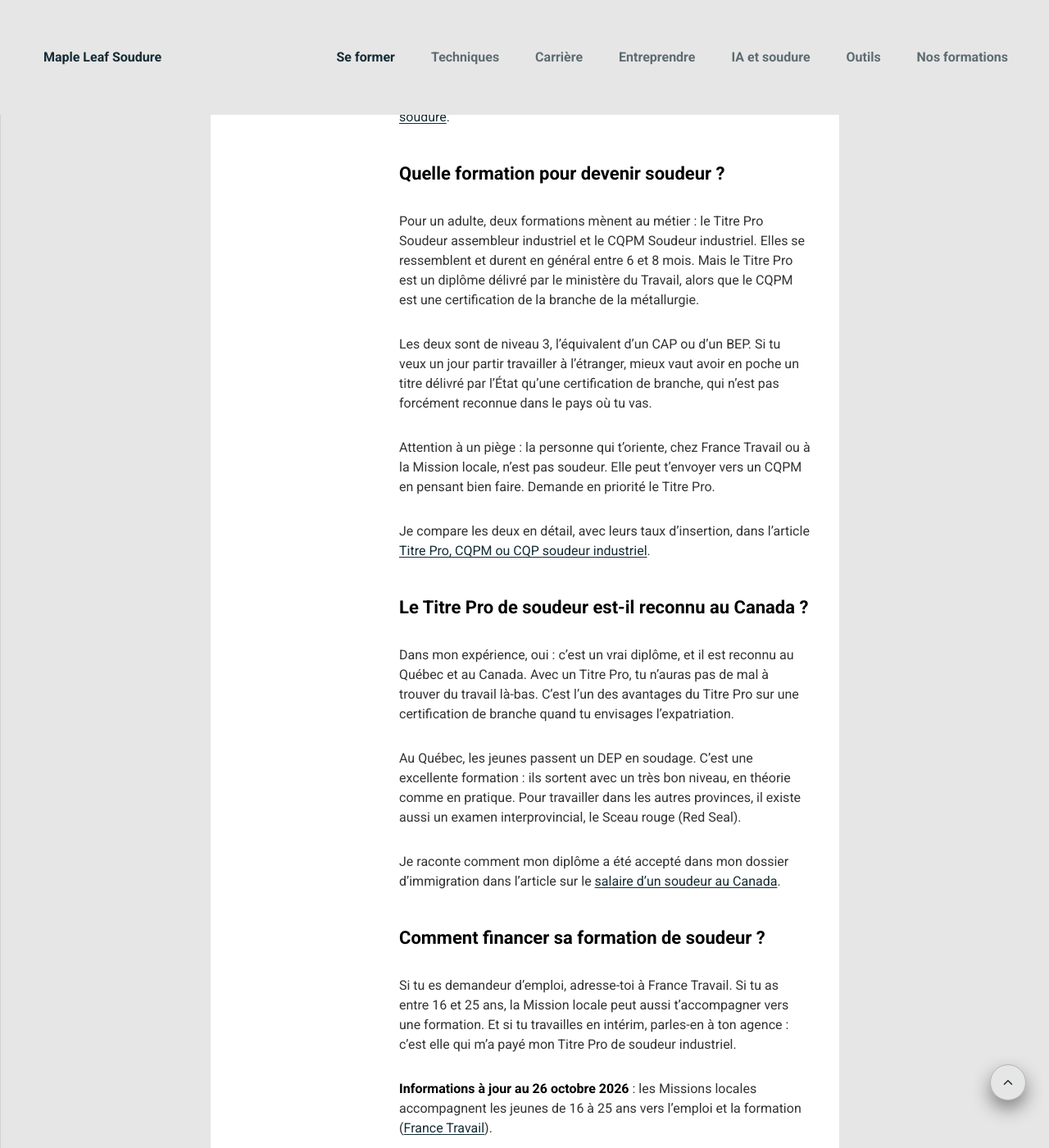
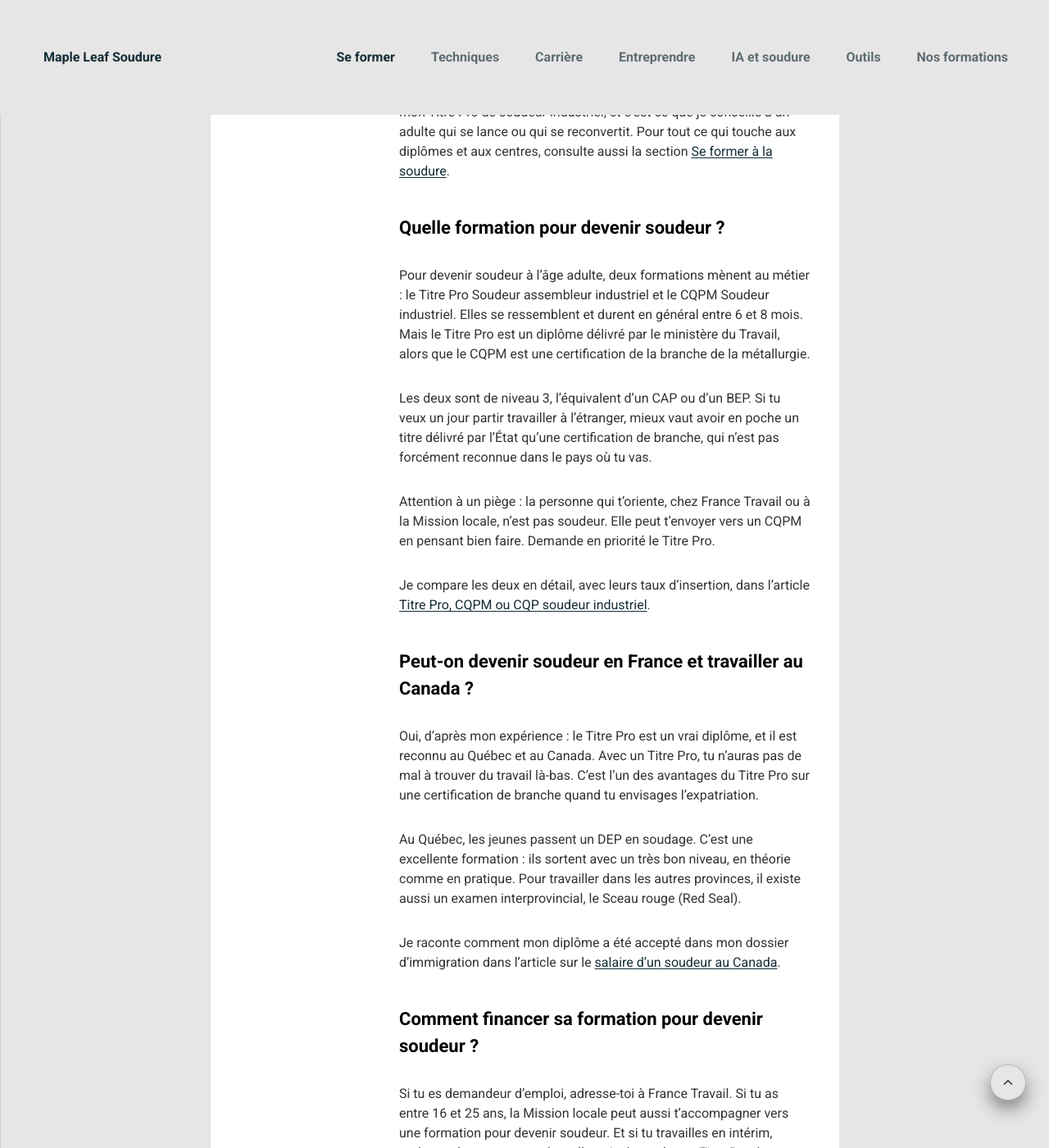
Before and after one commit to wallidguergour/mapleleafsoudure, a Jekyll site: the page built from _posts/2026-10-26-devenir-soudeur.md, in a window 1280 px wide and 1400 px high, scrolled down 1543 px. Shown: the whole window at 82% size. Built offline with Jekyll 4.4.1, drawn with Linux system fonts in a browser that asks for light colours; comment, search, counter and statistics services are not loaded; some of the changed text lies outside the part shown.

Commit message:
Article devenir soudeur : recentré sur « comment devenir soudeur »
- Adresse /formation-soudure/devenir-soudeur/ (fichier renommé), titre,
  description, intertitres et réponses directes alignés sur « devenir
  soudeur » et « comment devenir soudeur » ; renvois vers l'article
  Titre Pro / CQPM gardés pour la comparaison détaillée.
- Commentaires « à vérifier » retirés (choix validés par l'éditeur).
- corrections.json : Paul Emploi, AVPA, saut rouge.

Co-Authored-By: Claude Opus 5.5 <noreply@anthropic.com>

```diff
--- a/_posts/2026-10-26-formation-soudeur.md
+++ b/_posts/2026-10-26-devenir-soudeur.md
@@ -1,11 +1,11 @@
 ---
-title: "Formation soudeur : comment devenir soudeur en France"
-description: "Formation soudeur : Titre Pro ou CQPM, durée, financement, AFPA ou GRETA, puis évolution vers l'inspection. Les conseils d'un chaudronnier-soudeur."
+title: "Comment devenir soudeur en France : formations, financement et parcours"
+description: "Comment devenir soudeur en France : sur le tas ou en formation, Titre Pro, financement, AFPA ou GRETA, puis évoluer. L'avis d'un chaudronnier-soudeur."
 date: 2026-10-26
 category: formation-soudure
 image: https://i.ytimg.com/vi/zWMFhHn-aZM/maxresdefault.jpg
 intro: |
-  Tu veux devenir soudeur, mais tu ne sais pas par où commencer ? Je suis chaudronnier-soudeur, et j'ai repassé mon Titre Pro de soudeur industriel en 2018, en reconversion. Voici la formation à choisir, comment la financer, où la suivre, et comment évoluer ensuite.
+  Tu veux devenir soudeur, mais tu ne sais pas par où commencer ? Je suis chaudronnier-soudeur, et j'ai repassé mon Titre Pro de soudeur industriel en 2018, en reconversion. Voici comment devenir soudeur : la formation à choisir, comment la financer, où la suivre, et comment évoluer ensuite.
 youtube_id: "zWMFhHn-aZM"
 video_title: "Comment Devenir Soudeur en 2026 | Salaire, Formations et Opportunités de Carrière"
 video_description: "Comment devenir soudeur : apprendre sur le tas ou se former, Titre Pro ou CQPM, financement, AFPA ou GRETA, et évolution vers l'Institut de Soudure (IWS, IWT, IWE)."
@@ -35,51 +35,47 @@ chapters:
 
 ## Comment devenir soudeur ?
 
-Il y a deux voies : apprendre sur le tas, dans une entreprise qui accepte de te former, ou suivre une formation diplômante. La première se faisait encore à l'époque de mon BEP, en 2007, mais elle est devenue rare. Aujourd'hui, le plus sûr est de passer un Titre Pro de soudeur, puis de te spécialiser.
+Pour devenir soudeur, il y a deux voies : apprendre sur le tas, dans une entreprise qui accepte de te former, ou suivre une formation diplômante. La première se faisait encore à l'époque de mon BEP, en 2007, mais elle est devenue rare. Aujourd'hui, le plus sûr est de passer un Titre Pro de soudeur, puis de te spécialiser.
 
 Je suis redevenu soudeur en 2018, après une parenthèse dans ma carrière où j'ai testé d'autres métiers, sans le regretter. J'ai repassé mon Titre Pro de soudeur industriel, et c'est ce que je conseille à un adulte qui se lance ou qui se reconvertit. Pour tout ce qui touche aux diplômes et aux centres, consulte aussi la section [Se former à la soudure](/formation-soudure/).
 
 ## Quelle formation pour devenir soudeur ?
 
-Pour un adulte, deux formations mènent au métier : le Titre Pro Soudeur assembleur industriel et le CQPM Soudeur industriel. Elles se ressemblent et durent en général entre 6 et 8 mois. Mais le Titre Pro est un diplôme délivré par le ministère du Travail, alors que le CQPM est une certification de la branche de la métallurgie.
+Pour devenir soudeur à l'âge adulte, deux formations mènent au métier : le Titre Pro Soudeur assembleur industriel et le CQPM Soudeur industriel. Elles se ressemblent et durent en général entre 6 et 8 mois. Mais le Titre Pro est un diplôme délivré par le ministère du Travail, alors que le CQPM est une certification de la branche de la métallurgie.
 
 Les deux sont de niveau 3, l'équivalent d'un CAP ou d'un BEP. Si tu veux un jour partir travailler à l'étranger, mieux vaut avoir en poche un titre délivré par l'État qu'une certification de branche, qui n'est pas forcément reconnue dans le pays où tu vas.
-<!-- à vérifier : la vidéo dit « diplôme niveau 5 » (ancienne nomenclature, niveau V) ; le Titre Pro est aujourd'hui de niveau 3 (RNCP 40037), comme écrit dans l'article Titre Pro / CQPM. -->
 
 Attention à un piège : la personne qui t'oriente, chez France Travail ou à la Mission locale, n'est pas soudeur. Elle peut t'envoyer vers un CQPM en pensant bien faire. Demande en priorité le Titre Pro.
 
 Je compare les deux en détail, avec leurs taux d'insertion, dans l'article [Titre Pro, CQPM ou CQP soudeur industriel](/formation-soudure/titre-pro-cqpm-cqp-soudeur-industriel/).
 
-## Le Titre Pro de soudeur est-il reconnu au Canada ?
+## Peut-on devenir soudeur en France et travailler au Canada ?
 
-Dans mon expérience, oui : c'est un vrai diplôme, et il est reconnu au Québec et au Canada. Avec un Titre Pro, tu n'auras pas de mal à trouver du travail là-bas. C'est l'un des avantages du Titre Pro sur une certification de branche quand tu envisages l'expatriation.
+Oui, d'après mon expérience : le Titre Pro est un vrai diplôme, et il est reconnu au Québec et au Canada. Avec un Titre Pro, tu n'auras pas de mal à trouver du travail là-bas. C'est l'un des avantages du Titre Pro sur une certification de branche quand tu envisages l'expatriation.
 
 Au Québec, les jeunes passent un DEP en soudage. C'est une excellente formation : ils sortent avec un très bon niveau, en théorie comme en pratique. Pour travailler dans les autres provinces, il existe aussi un examen interprovincial, le Sceau rouge (Red Seal).
-<!-- à vérifier : la vidéo affirme qu'un DEP de soudage n'est pas reconnu hors du Québec sans le Sceau rouge, qu'il équivaut à un bac pro, et qu'avec un Titre Pro on accède directement aux autres provinces (Alberta, Ontario, Colombie-Britannique) sans rien repasser. Non repris : à confirmer par une source officielle (règles de certification par province). -->
 
 Je raconte comment mon diplôme a été accepté dans mon dossier d'immigration dans l'article sur le [salaire d'un soudeur au Canada](/carriere-soudeur/salaire-soudeur-canada/).
 
-## Comment financer sa formation de soudeur ?
+## Comment financer sa formation pour devenir soudeur ?
 
-Si tu es demandeur d'emploi, adresse-toi à France Travail. Si tu as entre 16 et 25 ans, la Mission locale peut aussi t'accompagner vers une formation. Et si tu travailles en intérim, parles-en à ton agence : c'est elle qui m'a payé mon Titre Pro de soudeur industriel.
+Si tu es demandeur d'emploi, adresse-toi à France Travail. Si tu as entre 16 et 25 ans, la Mission locale peut aussi t'accompagner vers une formation pour devenir soudeur. Et si tu travailles en intérim, parles-en à ton agence : c'est elle qui m'a payé mon Titre Pro de soudeur industriel.
 
 **Informations à jour au 26 octobre 2026** : les Missions locales accompagnent les jeunes de 16 à 25 ans vers l'emploi et la formation ([France Travail](https://mes-aides.francetravail.fr/trouver-un-emploi/insertion-professionnelle/les-missions-locales/accompagnement-vers-l-emploi-des-jeunes-16-25-ans)).
-<!-- à vérifier : la vidéo dit « Pôle emploi si vous avez plus de 25 ans » ; France Travail accompagne les demandeurs d'emploi sans condition d'âge, la Mission locale s'adressant aux 16-25 ans. Le texte suit la version officielle. -->
 
 Mon cas montre qu'il existe d'autres portes. À l'époque, je n'avais accès ni à France Travail ni à la Mission locale. Je travaillais en intérim dans un tout autre domaine, avec un collègue. Nous étions de bons éléments, jamais en retard, jamais absents, et notre conseillère d'agence nous a récompensés en nous payant à tous les deux un Titre Pro de soudeur industriel.
 
-## Formation soudeur : AFPA ou GRETA ?
+## Où se former pour devenir soudeur : AFPA ou GRETA ?
 
-Je conseille le GRETA. Les GRETA forment dans des lycées professionnels, et quand j'y ai passé mon Titre Pro, en 2017-2018, personne ne comptait les électrodes. Pour apprendre à souder, il faut souder beaucoup : c'est un coup de main à prendre, et tu vas consommer des tonnes d'électrodes et de baguettes.
+Pour devenir soudeur, je conseille le GRETA. Les GRETA forment dans des lycées professionnels, et quand j'y ai passé mon Titre Pro, en 2017-2018, personne ne comptait les électrodes. Pour apprendre à souder, il faut souder beaucoup : c'est un coup de main à prendre, et tu vas consommer des tonnes d'électrodes et de baguettes.
 
 D'après ce que j'en sais, à l'AFPA, les consommables sont limités : tant d'électrodes par jour, tant de baguettes de TIG par jour. Quand on apprend, c'est un vrai frein. Avant de t'inscrire où que ce soit, demande combien de consommables tu pourras utiliser. L'AFPA est un établissement public depuis le 1er janvier 2017 ([ministère du Travail](https://travail-emploi.gouv.fr/lagence-nationale-pour-la-formation-professionnelle-des-adultes-afpa)).
-<!-- à vérifier : la vidéo dit que l'AFPA « me semble privé » et cherche la rentabilité ; selon le ministère du Travail, l'AFPA est un établissement public à caractère industriel et commercial (EPIC) depuis le 1er janvier 2017. Le texte suit la version officielle. La limitation des consommables à l'AFPA est rapportée comme une information de seconde main (« me semble », « de ce que je sais »). -->
 
 Au GRETA, mon formateur était excellent : très bon en théorie, excellent en technique, avec beaucoup d'expérience à l'étranger. Il nous a transmis la passion de la soudure. Je raconte aussi mon passage au GRETA de Lyon, puis comme membre de jury, dans l'article [Titre Pro, CQPM ou CQP soudeur industriel](/formation-soudure/titre-pro-cqpm-cqp-soudeur-industriel/).
 
-## Comment évoluer après une formation de soudeur ?
+## Comment évoluer une fois devenu soudeur ?
 
-Si tu veux monter en niveau, vers l'inspection des soudures, ou devenir technologue ou ingénieur en soudage, tourne-toi vers l'Institut de Soudure. Il prépare aux diplômes internationaux IWS, IWT et IWE. C'est la voie que je vise, et le niveau de formation y est vraiment très élevé.
+Une fois devenu soudeur, si tu veux monter en niveau, vers l'inspection des soudures, ou devenir technologue ou ingénieur en soudage, tourne-toi vers l'Institut de Soudure. Il prépare aux diplômes internationaux IWS, IWT et IWE. C'est la voie que je vise, et le niveau de formation y est vraiment très élevé.
 
 - **IWS**, International Welding Specialist : spécialiste international en soudage.
 - **IWT**, International Welding Technologist : technologue international en soudage.
@@ -87,9 +83,9 @@ Si tu veux monter en niveau, vers l'inspection des soudures, ou devenir technolo
 
 À l'Institut de Soudure, tu entres vraiment dans l'ingénierie de la soudure. Ces diplômes peuvent t'ouvrir beaucoup de portes. Leur accès dépend de ton niveau d'études et de ton expérience : avec un BTS, c'est assez simple. Vérifie les prérequis de chaque niveau sur le site de l'[Institut de Soudure](https://formation.isgroupe.com/fr/formations_is/certificats_internationaux/formations-certifications-internationales).
 
-## Par où commencer quand on veut devenir soudeur ?
+## Par où commencer pour devenir soudeur ?
 
-Mon conseil tient en une phrase : passe un Titre Pro de soudeur industriel, de préférence au GRETA. C'est un vrai diplôme, utile en France comme à l'étranger, et le GRETA te laisse le temps de souder autant qu'il le faut. Ensuite, tu pourras te spécialiser ou viser l'Institut de Soudure.
+Pour devenir soudeur, mon conseil tient en une phrase : passe un Titre Pro de soudeur industriel, de préférence au GRETA. C'est un vrai diplôme, utile en France comme à l'étranger, et le GRETA te laisse le temps de souder autant qu'il le faut. Ensuite, tu pourras te spécialiser ou viser l'Institut de Soudure.
 
 Pour les salaires et l'évolution une fois en poste, consulte la section [Carrière de soudeur](/carriere-soudeur/).
 
```
